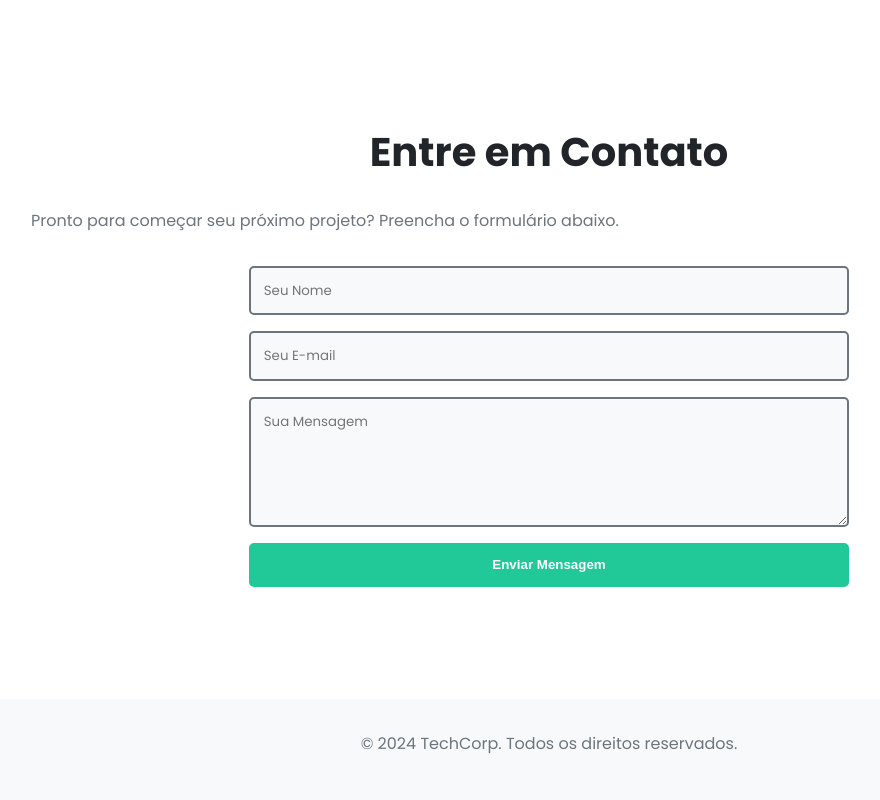
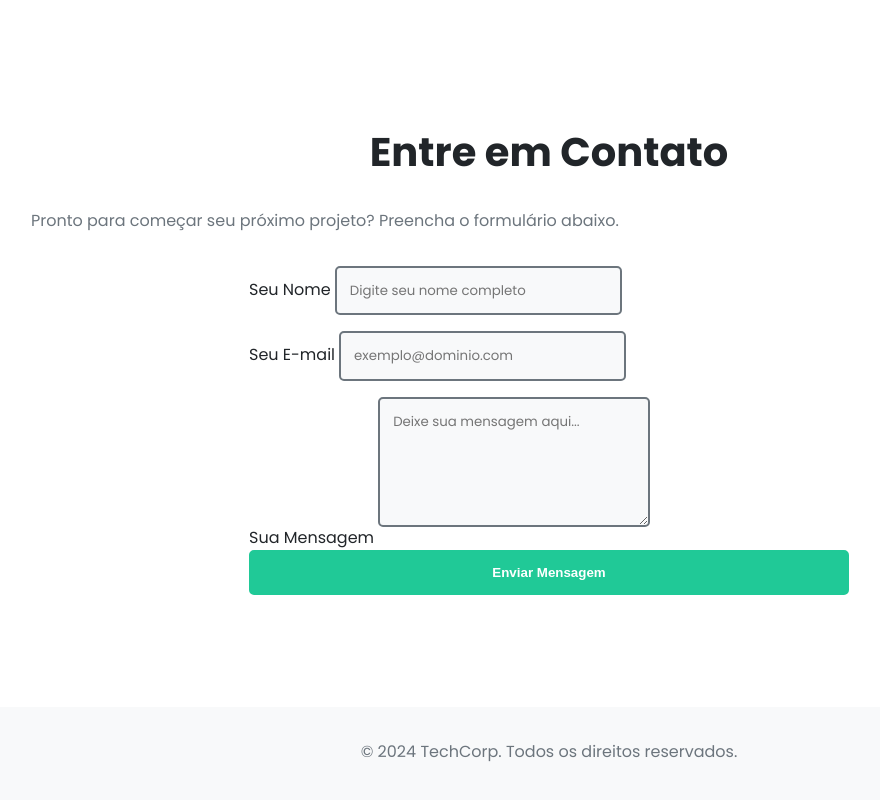
Before and after one commit to vander-17/treinamentogit, a plain HTML site: page index.html in a window 1280 px wide. Shown: the part 1651-2451 px from the top of the page, without its empty margins (91-971 px from the left). Drawn offline with Linux system fonts and the light colour scheme.

Commit message:
alteração feitas no html

```diff
--- a/index.html
+++ b/index.html
@@ -3,6 +3,7 @@
 <head>
     <meta charset="UTF-8">
     <meta name="viewport" content="width=device-width, initial-scale=1.0">
+    <meta name="description" content="TechCorp - Inovação e Tecnologia para Transformar seu Negócio. Oferecemos desenvolvimento web, soluções em nuvem e consultoria de TI.">
     <title>Sua Empresa de Tecnologia</title>
     <link rel="stylesheet" href="css/style.css">
     <link rel="preconnect" href="https://fonts.googleapis.com">
@@ -13,18 +14,18 @@
 
     <header>
         <nav class="container">
-            <a href="#" class="logo">TechCorp</a>
+            <a href="#top" class="logo">TechCorp</a>
             <ul class="nav-links">
                 <li><a href="#services">Serviços</a></li>
                 <li><a href="#about">Sobre Nós</a></li>
                 <li><a href="#contact">Contato</a></li>
             </ul>
-            <!-- Ícone do Menu Hambúrguer Adicionado -->
-            <div class="hamburger-menu">
+            <!-- Botão do Menu Hambúrguer Acessível -->
+            <button class="hamburger-menu" aria-label="Abrir menu de navegação" aria-expanded="false">
                 <div class="line1"></div>
                 <div class="line2"></div>
                 <div class="line3"></div>
-            </div>
+            </button>
         </nav>
     </header>
 
@@ -73,9 +74,18 @@
                 <h2>Entre em Contato</h2>
                 <p>Pronto para começar seu próximo projeto? Preencha o formulário abaixo.</p>
                 <form id="contact-form">
-                    <input type="text" id="name" name="name" placeholder="Seu Nome" required>
-                    <input type="email" id="email" name="email" placeholder="Seu E-mail" required>
-                    <textarea name="message" id="message" rows="5" placeholder="Sua Mensagem" required></textarea>
+                    <div class="form-group">
+                        <label for="name">Seu Nome</label>
+                        <input type="text" id="name" name="name" placeholder="Digite seu nome completo" required>
+                    </div>
+                    <div class="form-group">
+                        <label for="email">Seu E-mail</label>
+                        <input type="email" id="email" name="email" placeholder="exemplo@dominio.com" required>
+                    </div>
+                    <div class="form-group">
+                        <label for="message">Sua Mensagem</label>
+                        <textarea name="message" id="message" rows="5" placeholder="Deixe sua mensagem aqui..." required></textarea>
+                    </div>
                     <button type="submit" class="cta-button">Enviar Mensagem</button>
                 </form>
                 <p id="form-status"></p>
```
